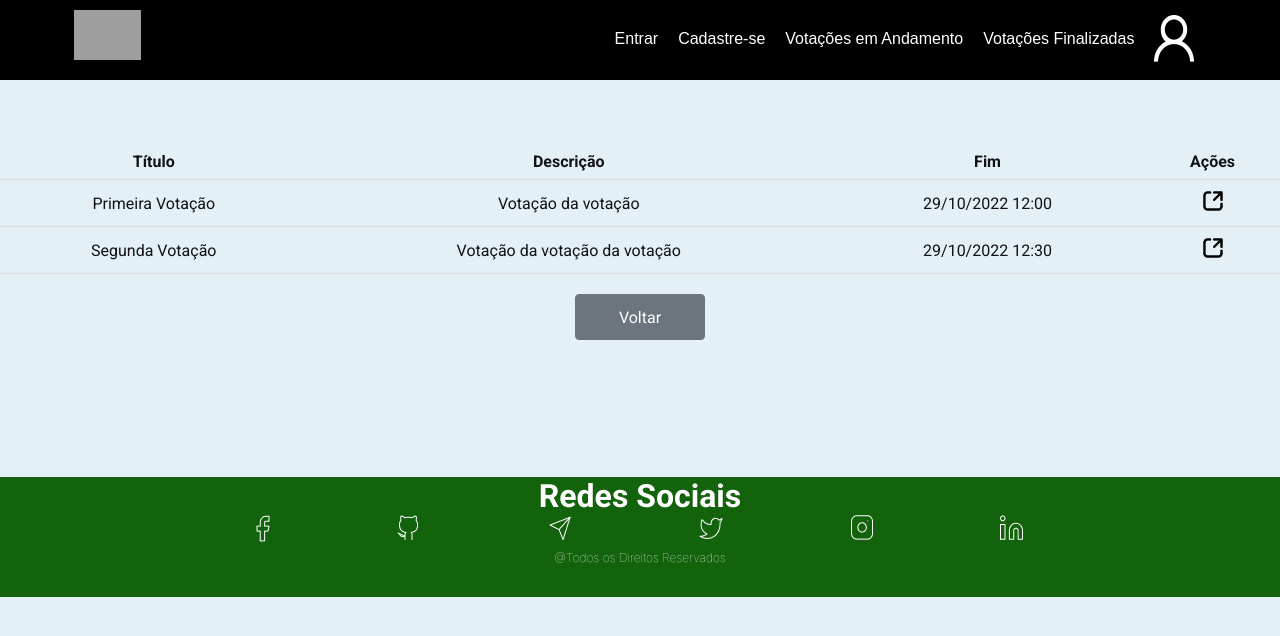
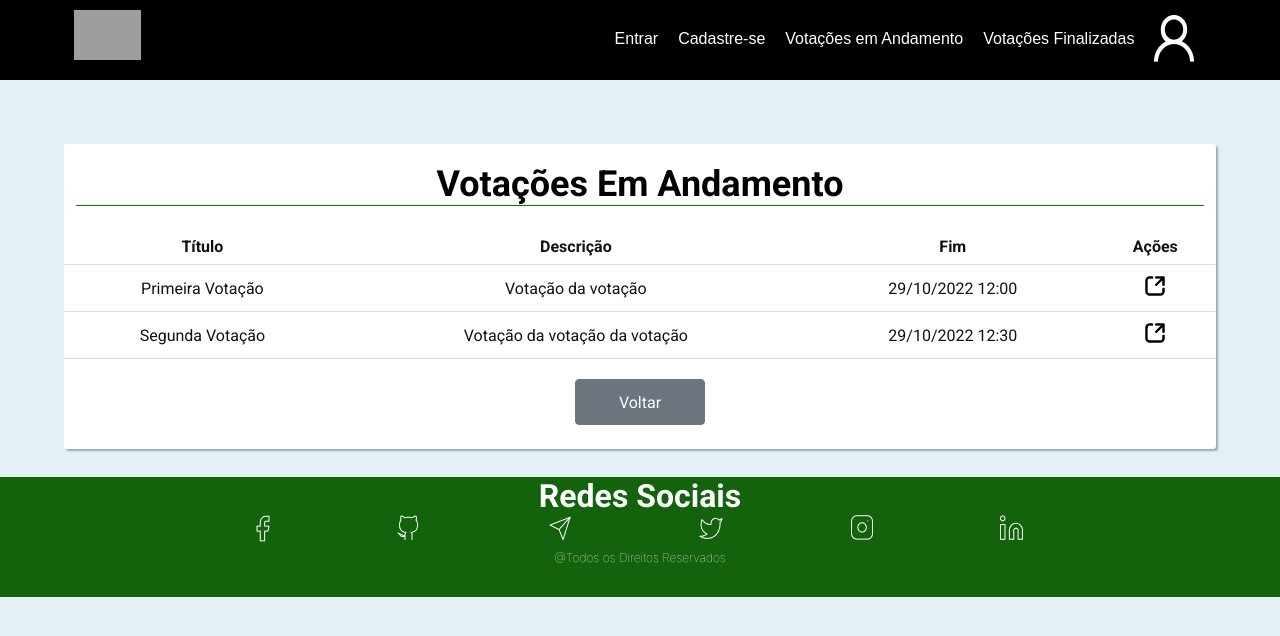
Before and after one commit to WevertonCintra/web-evoting-blockchain, a React (Vite) app: page /progressVoting in a window 1280 px wide. Shown: the top 636 px of the page. Built offline with nearby package versions, Linux system fonts and the light colour scheme; grey boxes are pictures that could not be loaded.

Commit message:
Pagina de Votação em Progresso Finalizada

```diff
--- a/src/pages/ProgressVoting.tsx
+++ b/src/pages/ProgressVoting.tsx
@@ -1,11 +1,15 @@
-import { TableVoting, TableTd, TableTh, TableTr, TableLink, BtnVoltar, ContentContainer } from '../styles/ProgressVoting'
+import { TableVoting, TableTd, Title, TopBar, TableTh, TableTr, TableLink, BtnVoltar, ContentContainer } from '../styles/ProgressVoting'
 
 import View from '../assets/view.png'
 
 
 function ProgressVoting() {
   return (
-    <ContentContainer>
+    <ContentContainer >
+      <TopBar>
+        <Title>Votações Em Andamento</Title>
+      </TopBar>
+
       <TableVoting>
         <tbody>
           <TableTr>
--- a/src/styles/ProgressVoting.ts
+++ b/src/styles/ProgressVoting.ts
@@ -2,13 +2,37 @@ import styled from "styled-components";
 import { Link } from "react-router-dom";
 
 export const ContentContainer = styled.div`
-  width: 100%;
-  margin-top: 5%;
+    background-color: white;
+    border-radius: 3px;
+    width: 90%;
+    box-shadow: 2px 2px 2px 0px rgba(0,0,0,0.3);
+    margin-left: auto;
+    margin-right: auto;
+    margin-top: 5%;
+    margin-bottom: 5%;
+    padding-bottom: 1px;
+    padding-top: 1.5%;
+    `;
+
+export const TopBar = styled.div`
+width: 98%;
+margin-left: auto;
+margin-right: auto;
+border-bottom: 1px solid green;
 `;
+
+export const Title = styled.h1`
+    text-align: center;
+    font-size: 36px;
+    color: black;
+    margin:0;
+    padding:0;
+  `;
 
 export const TableVoting = styled.table`
   border-collapse: collapse;
   width: 100%;
+  margin-top:2%;
 `;
 
 export const TableTd = styled.td`
@@ -53,4 +77,5 @@ export const BtnVoltar = styled.button`
   margin: auto;
   display:block;
   margin-top:20px;
+  margin-bottom: 2%;
 `;
```
